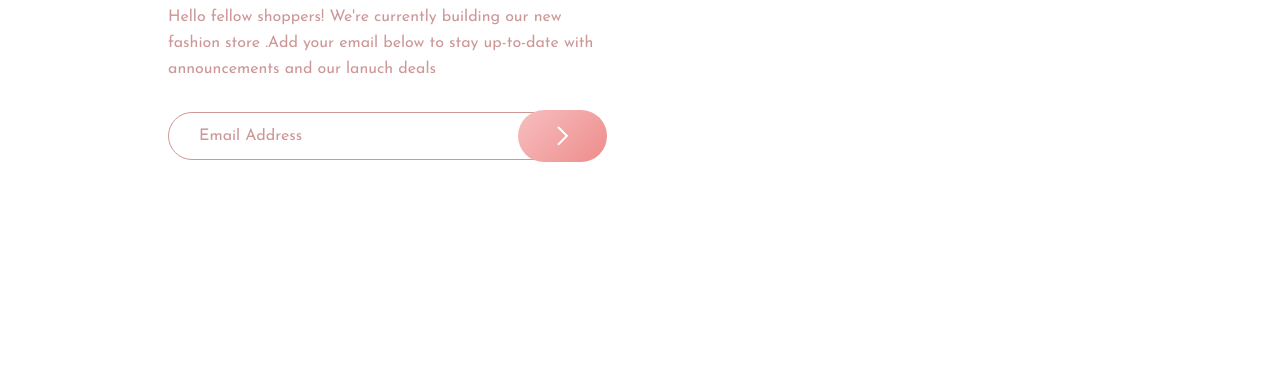
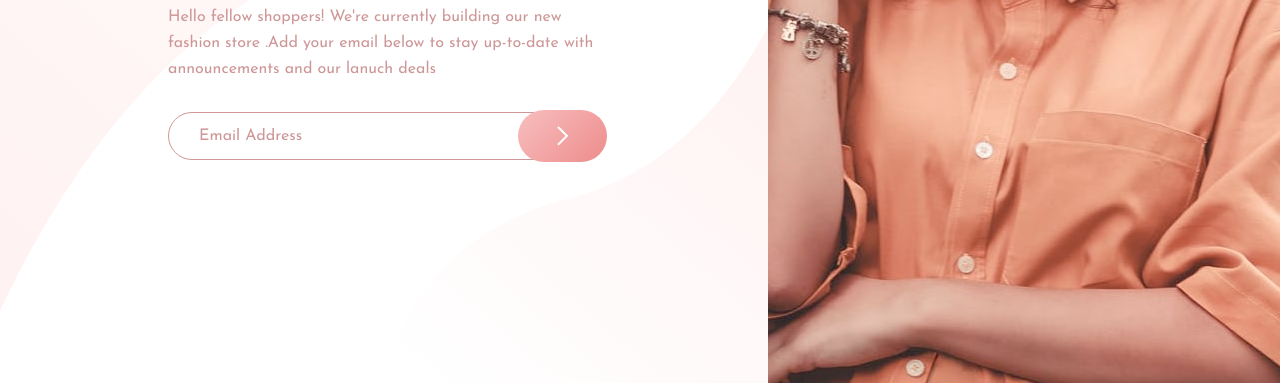
Before and after one commit to shawky55/we-are-coming-soon-page, a plain HTML site: page index.html in a window 1280 px wide. Shown: the part 417-800 px from the top of the page. Drawn offline with Linux system fonts and the light colour scheme.

Commit message:
fix images path

```diff
--- a/css/sheet.css
+++ b/css/sheet.css
@@ -38,14 +38,14 @@ body {
 }
 
 .right-side {
-  background-image: url(images/hero-desktop.jpg);
+  background-image: url(../images/hero-desktop.jpg);
   background-size: cover;
   flex-basis: 40%;
   background-position: center center;
 }
 
 .left-side {
-  background-image: url(images/bg-pattern-desktop.svg);
+  background-image: url(../images/bg-pattern-desktop.svg);
   background-size: cover;
   background-position: center center;
   padding: 0px 40px;
```
